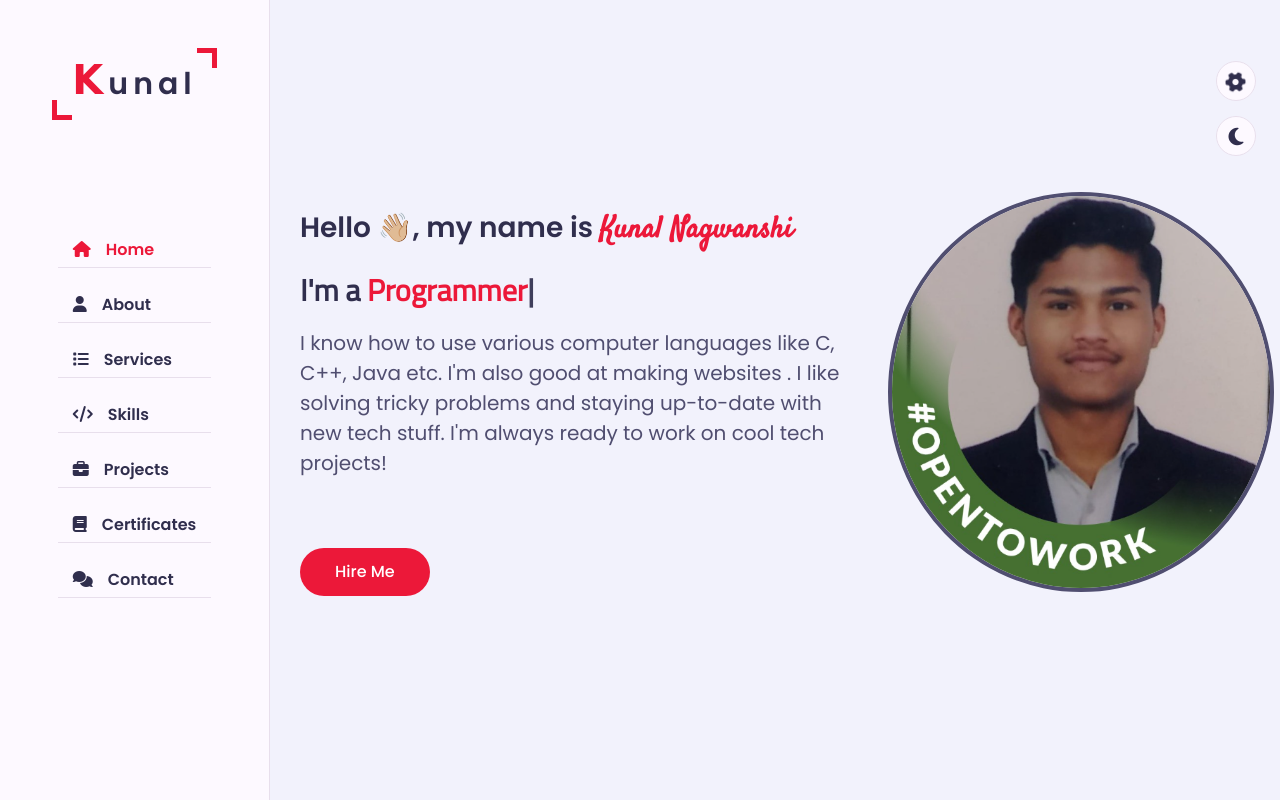
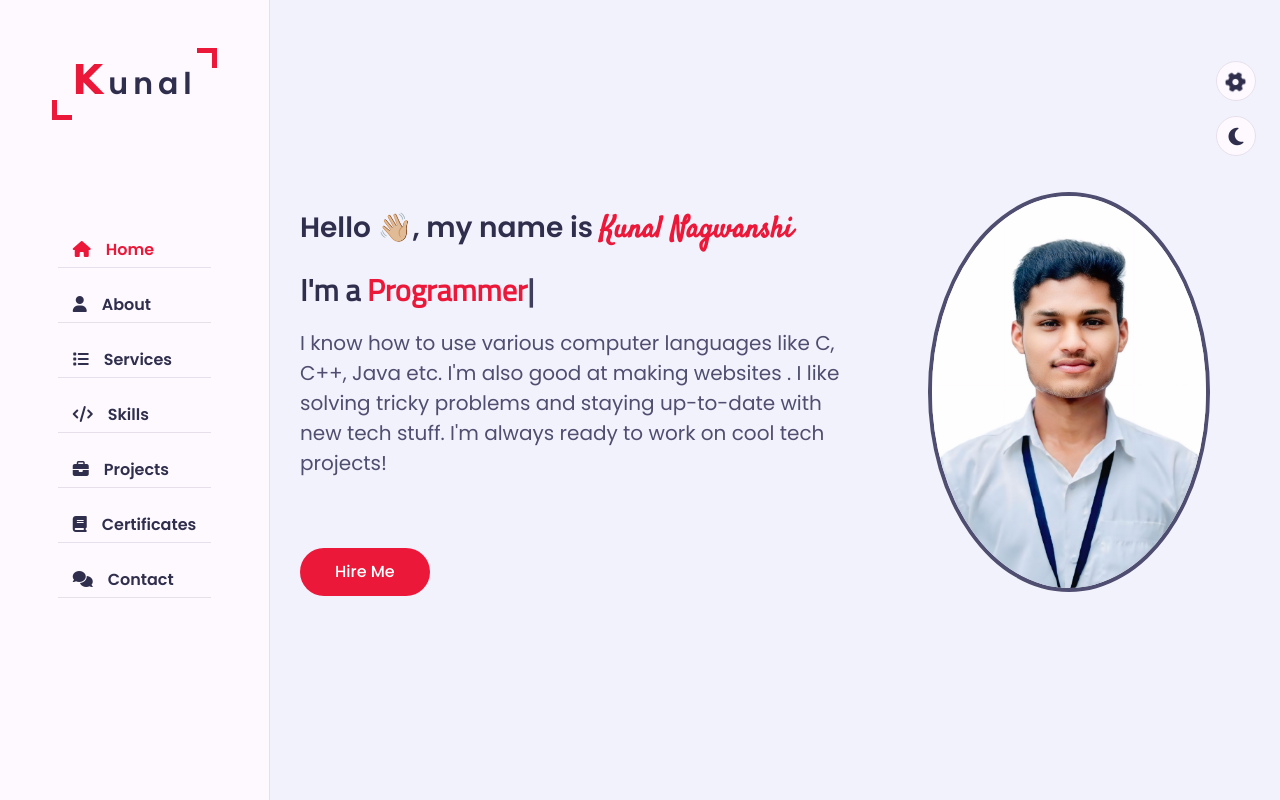
Before and after one commit to Kunalnag1c/Portfolio, a plain HTML site: page index.html in a window 1280 px wide. Drawn offline with nearby package versions, Linux system fonts and the light colour scheme; a web font is replaced by a local one.

Commit message:
Update index.html

```diff
--- a/index.html
+++ b/index.html
@@ -70,7 +70,7 @@
                         </div>
 
                         <div class="home-img padd-15">
-                            <img src="./images/kunal.png" alt="">
+                            <img src="./images/kunal2.jpg" alt="">
                         </div>
                     </div>
                 </div>
```
